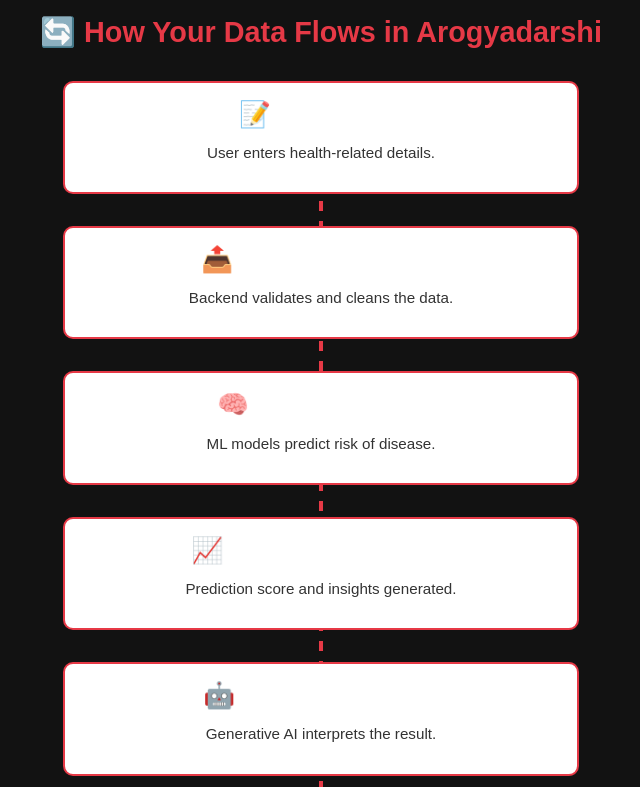
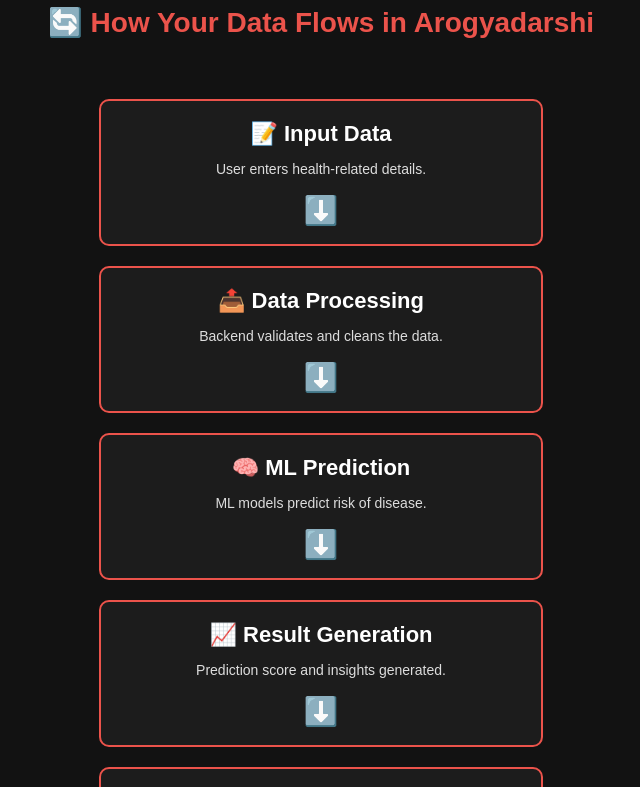
Before and after one commit to Kartik-Ranaut/Arogyadarshi, a React (Create React App) app: page / in a window 1280 px wide. Shown: the part 2340-3127 px from the top of the page, without its empty margins (319-959 px from the left). Built offline with nearby package versions, Linux system fonts and the light colour scheme; no server answers.

Commit message:
Added mapping and corrected css of flow

```diff
--- a/src/Components/DataFlowTimeline.js
+++ b/src/Components/DataFlowTimeline.js
@@ -31,8 +31,9 @@
           <div className="timeline-step" key={index}>
             <div className="timeline-icon">{step.title}</div>
             <p className="timeline-desc">{step.desc}</p>
+
             {index !== steps.length - 1 && (
-              <div className="timeline-arrow">→</div>
+              <div className="timeline-arrow">⬇️</div>
             )}
           </div>
         ))}
--- a/src/Components/Diabetes.js
+++ b/src/Components/Diabetes.js
@@ -84,27 +84,25 @@
       setIsLoading(false);
     }
   };
-  const addfamilymember = async (event) => {
-
-  }
+  const addfamilymember = async (event) => {};
 
   return (
     <form className="datafielddiab" onSubmit={submitForm}>
-
-    <div className="family">
-
+      <div className="family">
         <label for="relation">Testing for:</label>
         <button onClick={addfamilymember}> Add family member </button>
       </div>
+      {!props.islogedin ? (
+        <div></div>
+      ) : (
         <select id="relation" name="relation">
-          {
-            props.user.family.map((relation, index) => (
-              <option key={index} value={relation.id}>
-                {relation.name}
-              </option>
-            ))
-          }
+          {props.user.family.map((relation, index) => (
+            <option key={index} value={relation.id}>
+              {relation.name}
+            </option>
+          ))}
         </select>
+      )}
       <p className="diabhead">Diabetes Prediction User Interface Using ML</p>
 
       <div className="inputfield">
--- a/src/Components/Heart.js
+++ b/src/Components/Heart.js
@@ -64,25 +64,24 @@
       alert("Error making request. Please try again.");
     }
   };
-  const addfamilymember = async (event) => {
-
-  }
+  const addfamilymember = async (event) => {};
   return (
     <div className="databoxheart">
       <div className="family">
-
         <label for="relation">Testing for:</label>
         <button onClick={addfamilymember}> Add family member </button>
       </div>
+      {!props.islogedin ? (
+        <div></div>
+      ) : (
         <select id="relation" name="relation">
-            {
-              props.user.family.map((relation, index) => (
+          {props.user.family.map((relation, index) => (
             <option key={index} value={relation.id}>
               {relation.name}
             </option>
-              ))
-            }
+          ))}
         </select>
+      )}
       <p className="hearthead">
         Heart Disease Prediction User Interface Using ML
       </p>
@@ -109,8 +108,7 @@
               name="sex"
               value={formData.sex}
               onChange={handleChange}
-              required
-            >
+              required>
               <option value="">Select</option>
               <option value="1">Male</option>
               <option value="0">Female</option>
@@ -125,8 +123,7 @@
               name="cp"
               value={formData.cp}
               onChange={handleChange}
-              required
-            >
+              required>
               <option value="">Select</option>
               <option value="0">Typical Angina</option>
               <option value="1">Atypical Angina</option>
@@ -171,8 +168,7 @@
               name="fbs"
               value={formData.fbs}
               onChange={handleChange}
-              required
-            >
+              required>
               <option value="">Select</option>
               <option value="1">Greater than 120 mg/dl</option>
               <option value="0">Less than 120 mg/dl</option>
@@ -187,8 +183,7 @@
               name="restecg"
               value={formData.restecg}
               onChange={handleChange}
-              required
-            >
+              required>
               <option value="">Select</option>
               <option value="0">Normal</option>
               <option value="1">ST-T wave abnormality</option>
@@ -219,8 +214,7 @@
               name="exang"
               value={formData.exang}
               onChange={handleChange}
-              required
-            >
+              required>
               <option value="">Select</option>
               <option value="1">Yes</option>
               <option value="0">No</option>
@@ -248,8 +242,7 @@
               name="slope"
               value={formData.slope}
               onChange={handleChange}
-              required
-            >
+              required>
               <option value="">Select</option>
               <option value="0">Upsloping</option>
               <option value="1">Flat</option>
@@ -278,8 +271,7 @@
               name="thal"
               value={formData.thal}
               onChange={handleChange}
-              required
-            >
+              required>
               <option value="">Select</option>
               <option value="1">Normal</option>
               <option value="2">Fixed Defect</option>
--- a/src/Components/dataFlowTimeline.css
+++ b/src/Components/dataFlowTimeline.css
@@ -1,97 +1,67 @@
 .timeline-wrapper {
+  padding: 40px 20px;
+  background-color: #121212;
+  color: white;
   text-align: center;
-  margin: 2rem auto;
-  max-width: 600px;
-  padding: 1rem;
 }
 
 .timeline-title {
-  font-size: 1.8rem;
-  font-weight: bold;
-  margin-bottom: 2rem;
-  color: #e63946;
+  font-size: 28px;
+  color: rgb(235, 83, 75);
+  margin-bottom: 40px;
 }
 
 .timeline-container {
-  position: relative;
   display: flex;
   flex-direction: column;
+  gap: 20px;
   align-items: center;
-}
-
-.timeline-container::before {
-  content: '';
-  position: absolute;
-  left: 50%;
-  top: 0;
-  bottom: 0;
-  width: 4px;
-  background: repeating-linear-gradient(
-    to bottom,
-    #e63946,
-    #e63946 10px,
-    transparent 10px,
-    transparent 20px
-  );
-  transform: translateX(-50%);
-  z-index: 0;
+  padding: 20px;
 }
 
 .timeline-step {
-  background-color: #fff;
-  border: 2px solid #e63946;
+  background-color: #1c1c1c;
   border-radius: 10px;
-  padding: 1rem;
+  padding: 20px;
   width: 80%;
-  margin-bottom: 2rem;
+  max-width: 400px;
+  transition: transform 0.4s ease;
+  border: 2px solid rgb(235, 83, 75);
+  position: relative;
   text-align: center;
-  position: relative;
-  z-index: 1;
-  animation: fadeSlideUp 1s ease forwards;
-  opacity: 0;
 }
 
-.timeline-step:nth-child(1) {
-  animation-delay: 0.1s;
-}
-.timeline-step:nth-child(2) {
-  animation-delay: 0.2s;
-}
-.timeline-step:nth-child(3) {
-  animation-delay: 0.3s;
-}
-.timeline-step:nth-child(4) {
-  animation-delay: 0.4s;
-}
-.timeline-step:nth-child(5) {
-  animation-delay: 0.5s;
-}
-.timeline-step:nth-child(6) {
-  animation-delay: 0.6s;
+.timeline-step:hover {
+  transform: scale(1.05);
 }
 
-@keyframes fadeSlideUp {
+.timeline-icon {
+  font-size: 22px;
+  font-weight: bold;
+  margin-bottom: 10px;
+}
+
+.timeline-desc {
+  font-size: 14px;
+  color: #dddddd;
+}
+
+/* ↓↓↓ Vertical animated arrow ↓↓↓ */
+.timeline-arrow {
+  font-size: 28px;
+  color: red;
+  animation: bounceDown 1.5s infinite;
+}
+
+/* Bounce animation for downward arrow */
+@keyframes bounceDown {
   0% {
-    opacity: 0;
-    transform: translateY(40px);
+    transform: translateY(0);
+  }
+  50% {
+    transform: translateY(6px);
   }
   100% {
-    opacity: 1;
     transform: translateY(0);
   }
 }
-
-.timeline-icon {
-  font-size: 1.6rem;
-  font-weight: bold;
-  margin-bottom: 0.5rem;
-}
-
-.timeline-desc {
-  font-size: 0.95rem;
-  color: #333;
-}
-
-.timeline-arrow {
-  display: none; /* Since vertical line replaces arrow */
-}
```
Lines whose indentation alone changed are shown as unchanged.
